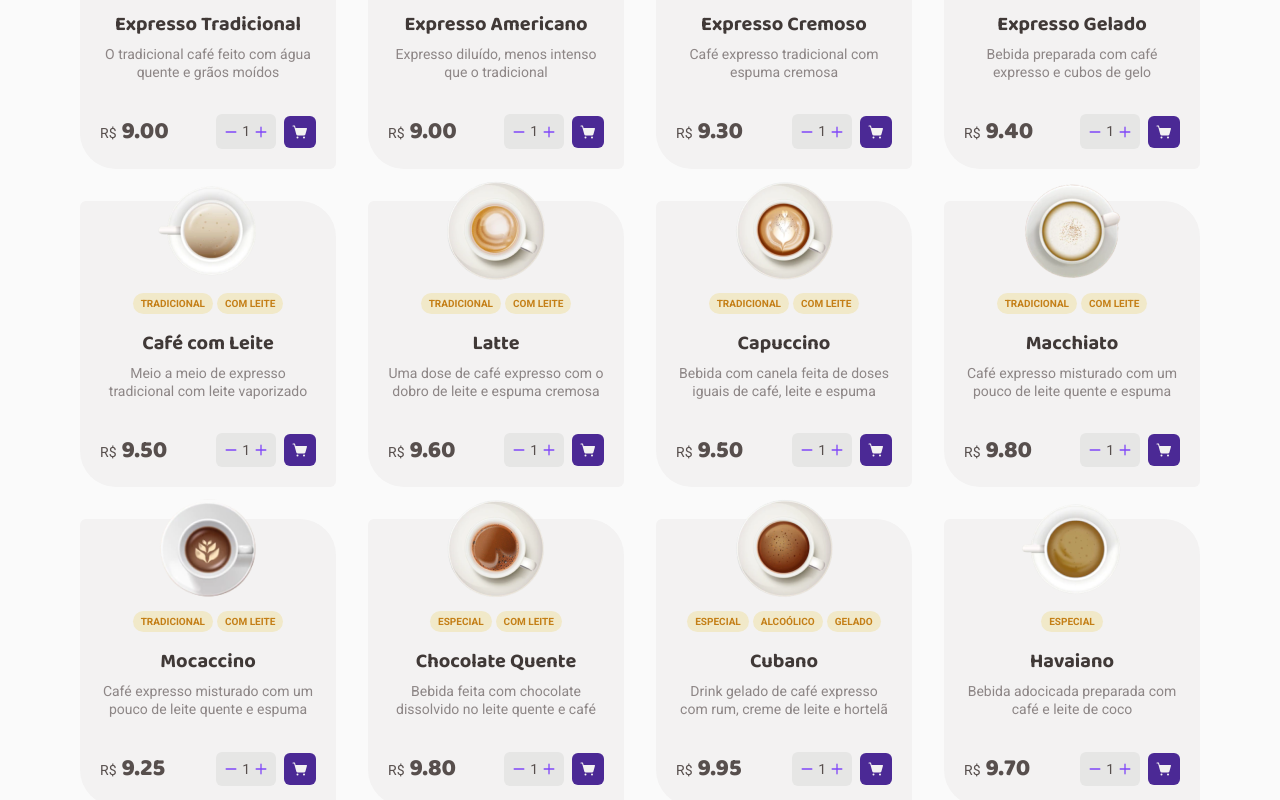
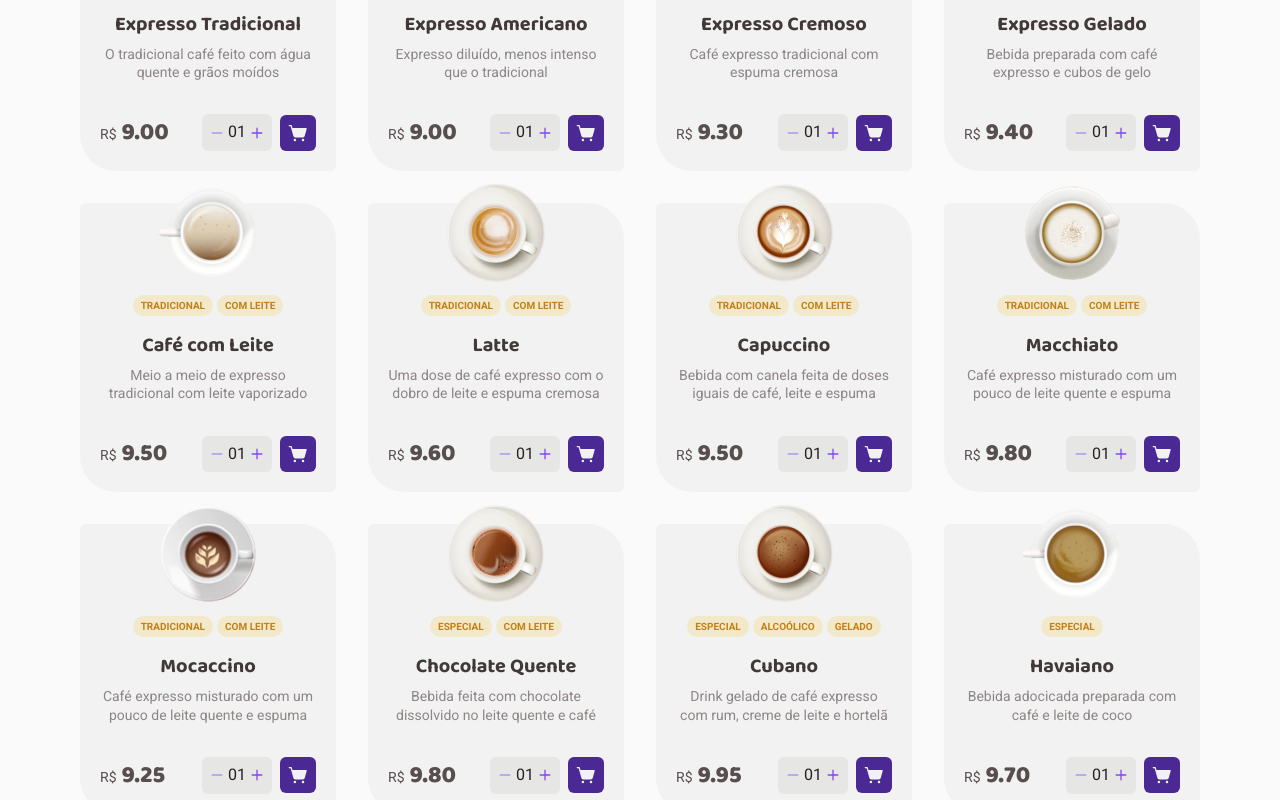
Before and after one commit to AndersonPAlmeida/coffee-delivery, a React (Vite) app: page / in a window 1280 px wide. Shown: the part 880-1680 px from the top of the page. Built offline with nearby package versions, Linux system fonts and the light colour scheme.

Commit message:
Aplicação das funções de incrementar e decrementar do inputQuantity

```diff
--- a/src/components/Product/index.tsx
+++ b/src/components/Product/index.tsx
@@ -1,8 +1,9 @@
 import { ShoppingCartSimple } from '@phosphor-icons/react'
 import { QuantityInput } from '../QuantityInput'
 import { AddCart, Operation, ProductContainer, Tag } from './style'
+import { useState } from 'react'
 
-type Props = {
+interface Props {
   coffee: {
     id: string
     name: string
@@ -14,6 +15,19 @@ type Props = {
 }
 
 export function Product({ coffee }: Props) {
+  const [quantity, setQuantity] = useState(1)
+  const testQauantity = quantity === 1
+
+  function incrementQuantity() {
+    setQuantity((state) => state + 1)
+  }
+
+  function decrementQuantity() {
+    if (quantity > 1) {
+      setQuantity((state) => state - 1)
+    }
+  }
+
   return (
     <ProductContainer>
       <img src={coffee.image} alt="" />
@@ -33,9 +47,14 @@ export function Product({ coffee }: Props) {
           <span>{coffee.price.toFixed(2)}</span>
         </div>
         <AddCart>
-          <QuantityInput />
+          <QuantityInput
+            quantity={quantity}
+            incrementQuantity={incrementQuantity}
+            decrementQuantity={decrementQuantity}
+            disabled={testQauantity}
+          />
           <button className="shoppingCart">
-            <ShoppingCartSimple size={16} weight="fill" />
+            <ShoppingCartSimple size={20} weight="fill" />
           </button>
         </AddCart>
       </Operation>
--- a/src/components/Product/style.ts
+++ b/src/components/Product/style.ts
@@ -76,7 +76,7 @@ export const AddCart = styled.div`
     display: flex;
     align-items: center;
     justify-content: center;
-    transition: background 0.5s;
+    transition: background-color 0.5s;
     svg {
       color: ${({ theme }) => theme['base-card']};
     }
--- a/src/components/QuantityInput/index.tsx
+++ b/src/components/QuantityInput/index.tsx
@@ -1,14 +1,29 @@
 import { Minus, Plus } from '@phosphor-icons/react'
 import { ButtonOperator, QuantityContainer } from './style'
 
-export function QuantityInput() {
+interface Props
+  extends React.DetailedHTMLProps<
+    React.ButtonHTMLAttributes<HTMLButtonElement>,
+    HTMLButtonElement
+  > {
+  quantity: number
+  incrementQuantity: () => void
+  decrementQuantity: () => void
+}
+
+export function QuantityInput({
+  quantity,
+  incrementQuantity,
+  decrementQuantity,
+  ...rest
+}: Props) {
   return (
     <QuantityContainer>
-      <ButtonOperator>
+      <ButtonOperator onClick={decrementQuantity} {...rest}>
         <Minus size={14} weight="bold" />
       </ButtonOperator>
-      <span>1</span>
-      <ButtonOperator>
+      <span>{String(quantity).padStart(2, '0')}</span>
+      <ButtonOperator onClick={incrementQuantity}>
         <Plus size={14} weight="bold" />
       </ButtonOperator>
     </QuantityContainer>
--- a/src/components/QuantityInput/style.ts
+++ b/src/components/QuantityInput/style.ts
@@ -1,4 +1,5 @@
 import styled from 'styled-components'
+import { stylesStandard } from '../../styles/stylesStandard'
 
 export const QuantityContainer = styled.div`
   display: flex;
@@ -8,6 +9,11 @@ export const QuantityContainer = styled.div`
   border-radius: 6px;
   padding: 8px;
   background-color: ${({ theme }) => theme['base-button']};
+
+  span {
+    ${stylesStandard.fonts.textM}
+    color: ${({ theme }) => theme['base-title']};
+  }
 `
 
 export const ButtonOperator = styled.button`
@@ -18,9 +24,16 @@ export const ButtonOperator = styled.button`
   svg {
     color: ${({ theme }) => theme.purple};
     transition: color 0.5s;
+  }
 
-    &:hover {
+  &:not(:disabled) {
+    svg:hover {
       color: ${({ theme }) => theme['purple-dark']};
     }
   }
+
+  &:disabled {
+    cursor: not-allowed;
+    opacity: 0.5;
+  }
 `
```
